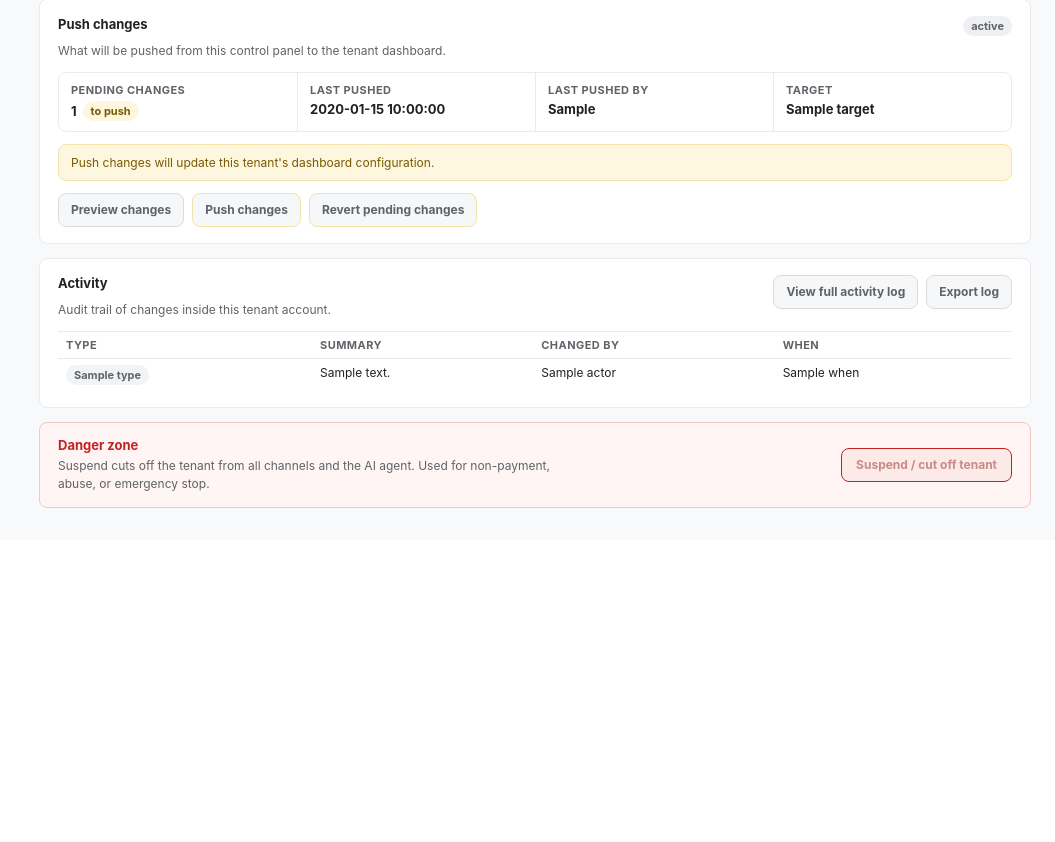
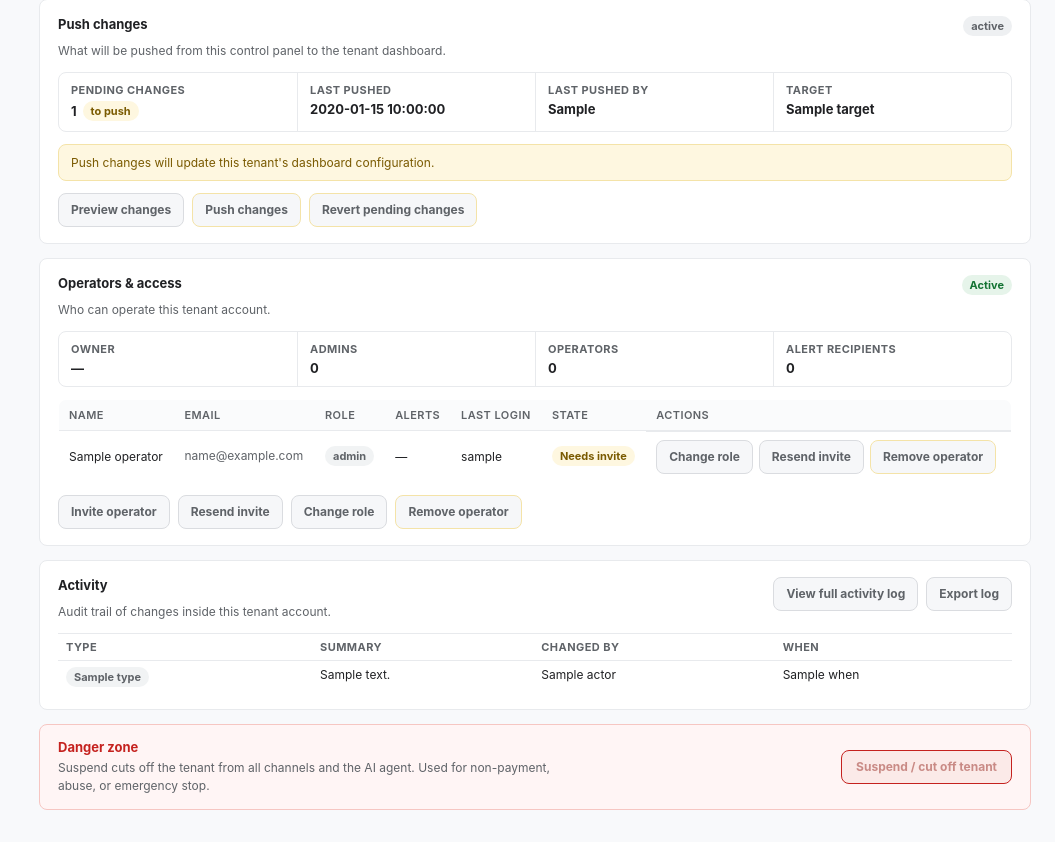
Before and after one commit to unboks-org/unboks-internal-control-panel, a FastAPI app: template app/templates/admin_tenant_workspace.html in a window 1280 px wide. Shown: the part 1629-2471 px from the top of the page, without its empty margins (225-1280 px from the left). Before the commit the page ends 2137 px from the top, so only its background shows below. Run offline with FastAPI, Linux system fonts and the light colour scheme; the template is opened without the code that fills it: most values are stand-ins (such as "Sample title", 1, 10 or a date in 2020).

Commit message:
Add a section to manage tenant operators and their access permissions
Introduce the Operators & Access panel to the tenant workspace, including UI for viewing and managing operator roles, invite status, and access control.

Replit-Commit-Author: Agent
Replit-Commit-Session-Id: c6353faf-76cc-432a-aedd-9117c7d95c31
Replit-Commit-Checkpoint-Type: full_checkpoint
Replit-Commit-Event-Id: 6a040144-4523-419d-b752-62a970b3ff46
Replit-Commit-Screenshot-Url: https://storage.googleapis.com/screenshot-production-us-central1/5af13b77-81a0-4577-9b36-ba7ae8a08f24/c6353faf-76cc-432a-aedd-9117c7d95c31/jOkhZd6
Replit-Helium-Checkpoint-Created: true

```diff
--- a/app/static/css/admin.css
+++ b/app/static/css/admin.css
@@ -1443,6 +1443,90 @@ button.button-disabled,
   flex-wrap: wrap;
   gap: 6px;
   margin-top: auto;
+}
+
+/* Operators & access */
+.access-panel {
+  background: var(--color-surface);
+  border: 1px solid var(--color-border);
+  border-radius: var(--radius);
+  margin-bottom: 14px;
+  padding: 16px 18px;
+}
+
+.access-panel-header {
+  align-items: flex-start;
+  display: flex;
+  gap: 12px;
+  justify-content: space-between;
+  margin-bottom: 12px;
+}
+
+.access-panel-header h3 {
+  font-size: 13px;
+  font-weight: 700;
+  margin: 0 0 2px;
+}
+
+.access-summary {
+  border: 1px solid var(--color-border);
+  border-radius: var(--radius);
+  display: grid;
+  grid-template-columns: repeat(4, minmax(0, 1fr));
+  margin-bottom: 12px;
+  overflow: hidden;
+}
+
+.access-table {
+  border: 1px solid var(--color-border);
+  border-collapse: collapse;
+  border-radius: var(--radius);
+  font-size: 12px;
+  margin-bottom: 12px;
+  overflow: hidden;
+  width: 100%;
+}
+
+.access-table th,
+.access-table td {
+  border-bottom: 1px solid var(--color-border);
+  padding: 8px 10px;
+  text-align: left;
+  vertical-align: middle;
+}
+
+.access-table thead th {
+  background: #fafbfc;
+  color: var(--color-muted);
+  font-size: 11px;
+  font-weight: 600;
+  letter-spacing: 0.04em;
+  text-transform: uppercase;
+}
+
+.access-table tbody tr:last-child td {
+  border-bottom: none;
+}
+
+.access-row-actions {
+  display: flex;
+  flex-wrap: wrap;
+  gap: 6px;
+}
+
+.access-actions {
+  display: flex;
+  flex-wrap: wrap;
+  gap: 8px;
+}
+
+@media (max-width: 720px) {
+  .access-summary {
+    grid-template-columns: repeat(2, minmax(0, 1fr));
+  }
+  .access-summary .data-stat {
+    border-top: 1px solid var(--color-border);
+  }
 }
 
 /* Push changes */
--- a/app/templates/admin_tenant_workspace.html
+++ b/app/templates/admin_tenant_workspace.html
@@ -351,6 +351,89 @@
     </div>
   </section>
 
+  {# 4g. Operators / Access #}
+  {% set access_class = {'active': 'ok', 'needs_invite': 'warn', 'disabled': 'down'}.get(tenant.access.status, 'unknown') %}
+  {% set access_label = {'active': 'Active', 'needs_invite': 'Needs invite', 'disabled': 'Disabled'}.get(tenant.access.status, tenant.access.status) %}
+  {% set role_labels = {'owner': 'Owner', 'admin': 'Admin', 'operator': 'Operator'} %}
+  {% set owners = tenant.access.operators | selectattr('role', 'equalto', 'owner') | list %}
+  {% set admins = tenant.access.operators | selectattr('role', 'equalto', 'admin') | list %}
+  {% set normals = tenant.access.operators | selectattr('role', 'equalto', 'operator') | list %}
+  {% set alert_recipients = tenant.access.operators | selectattr('alert_recipient') | list %}
+  <section class="access-panel" aria-label="Operators and access">
+    <header class="access-panel-header">
+      <div>
+        <h3>Operators &amp; access</h3>
+        <p class="muted compact-note">Who can operate this tenant account.</p>
+      </div>
+      <span class="status-chip status-{{ access_class }}">{{ access_label }}</span>
+    </header>
+
+    <div class="access-summary">
+      <div class="data-stat">
+        <span class="data-stat-label">Owner</span>
+        <span class="data-stat-value">{{ owners[0].name if owners else '—' }}</span>
+      </div>
+      <div class="data-stat">
+        <span class="data-stat-label">Admins</span>
+        <span class="data-stat-value">{{ admins | length }}</span>
+      </div>
+      <div class="data-stat">
+        <span class="data-stat-label">Operators</span>
+        <span class="data-stat-value">{{ normals | length }}</span>
+      </div>
+      <div class="data-stat">
+        <span class="data-stat-label">Alert recipients</span>
+        <span class="data-stat-value">{{ alert_recipients | length }}</span>
+      </div>
+    </div>
+
+    {% if tenant.access.operators %}
+      <table class="access-table">
+        <thead>
+          <tr>
+            <th>Name</th>
+            <th>Email</th>
+            <th>Role</th>
+            <th>Alerts</th>
+            <th>Last login</th>
+            <th>State</th>
+            <th class="access-table-actions-col">Actions</th>
+          </tr>
+        </thead>
+        <tbody>
+          {% for op in tenant.access.operators %}
+            {% set state_class = {'active': 'ok', 'needs_invite': 'warn', 'disabled': 'down'}.get(op.invite_state, 'unknown') %}
+            {% set state_label = {'active': 'Active', 'needs_invite': 'Needs invite', 'disabled': 'Disabled'}.get(op.invite_state, op.invite_state) %}
+            <tr>
+              <td>{{ op.name }}</td>
+              <td class="muted">{{ op.email }}</td>
+              <td><span class="status-chip status-neutral">{{ role_labels.get(op.role, op.role) }}</span></td>
+              <td>{{ 'Yes' if op.alert_recipient else '—' }}</td>
+              <td>{{ op.last_login }}</td>
+              <td><span class="status-chip status-{{ state_class }}">{{ state_label }}</span></td>
+              <td class="access-row-actions">
+                <button type="button" class="control-btn" disabled aria-disabled="true" title="Not wired yet">Change role</button>
+                {% if op.invite_state == 'needs_invite' %}
+                  <button type="button" class="control-btn" disabled aria-disabled="true" title="Not wired yet">Resend invite</button>
+                {% endif %}
+                <button type="button" class="control-btn control-btn-warn" disabled aria-disabled="true" title="Not wired yet">Remove operator</button>
+              </td>
+            </tr>
+          {% endfor %}
+        </tbody>
+      </table>
+    {% else %}
+      <p class="muted compact-note">No operators yet.</p>
+    {% endif %}
+
+    <div class="access-actions">
+      <button type="button" class="control-btn" disabled aria-disabled="true" title="Not wired yet">Invite operator</button>
+      <button type="button" class="control-btn" disabled aria-disabled="true" title="Not wired yet">Resend invite</button>
+      <button type="button" class="control-btn" disabled aria-disabled="true" title="Not wired yet">Change role</button>
+      <button type="button" class="control-btn control-btn-warn" disabled aria-disabled="true" title="Not wired yet">Remove operator</button>
+    </div>
+  </section>
+
   {# 5. Activity log / audit trail #}
   <section class="activity-panel" aria-label="Activity log">
     <header class="activity-panel-header">
```
Also changed, not shown: app/tenants.py (+48 -0 lines), tests/test_health.py (+7 -0 lines).
